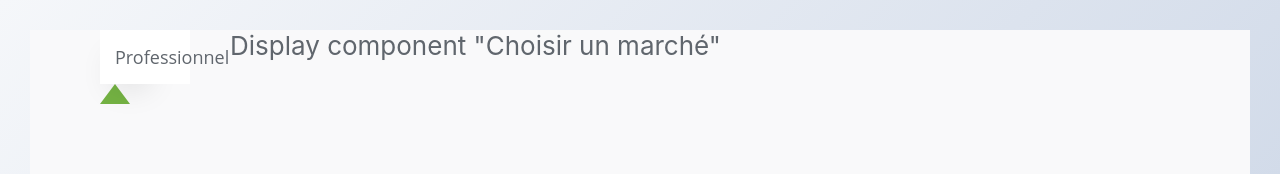
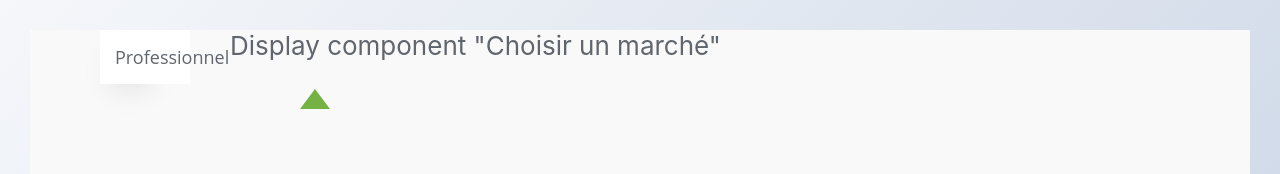
Before and after one commit to BirbaManuel/react-custom-menu-dropdown-list, a React (Create React App) app: page / in a window 1280 px wide. Shown: the top 174 px of the page. Built offline with nearby package versions, Linux system fonts and the light colour scheme.

Commit message:
[trianngle] empirical position

```diff
--- a/src/component/customeDropDown/customeDropDown.css
+++ b/src/component/customeDropDown/customeDropDown.css
@@ -175,4 +175,7 @@ ul.select-box__list.wrapper_ul_dropdownlist li ul li > label:hover, ul.select-bo
     border-right: 15px solid transparent;
     border-bottom: 20px solid #74b243;
     border-left: 15px solid transparent;
+    position: relative;
+    top: 5px;
+    left: 200px;
 }
```
